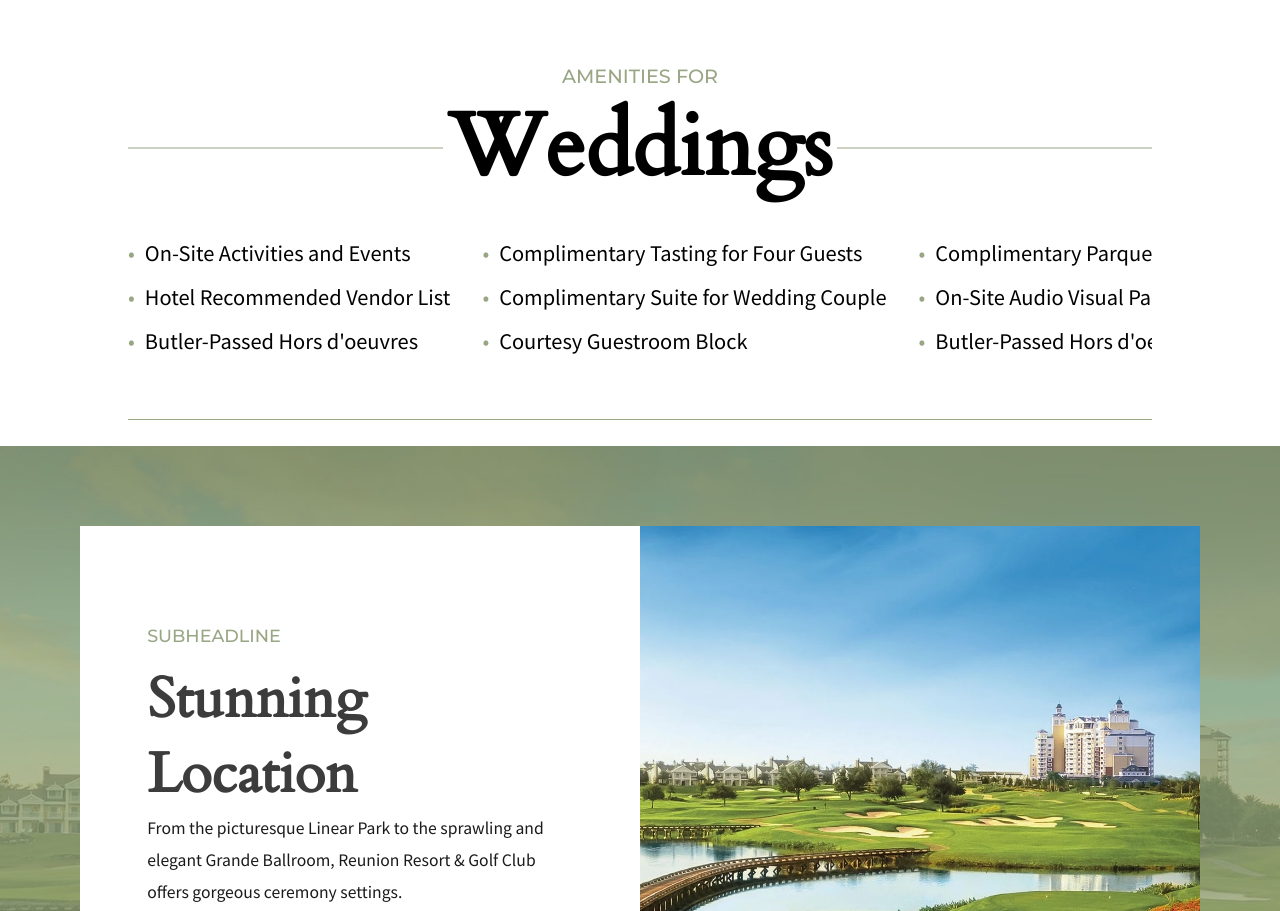
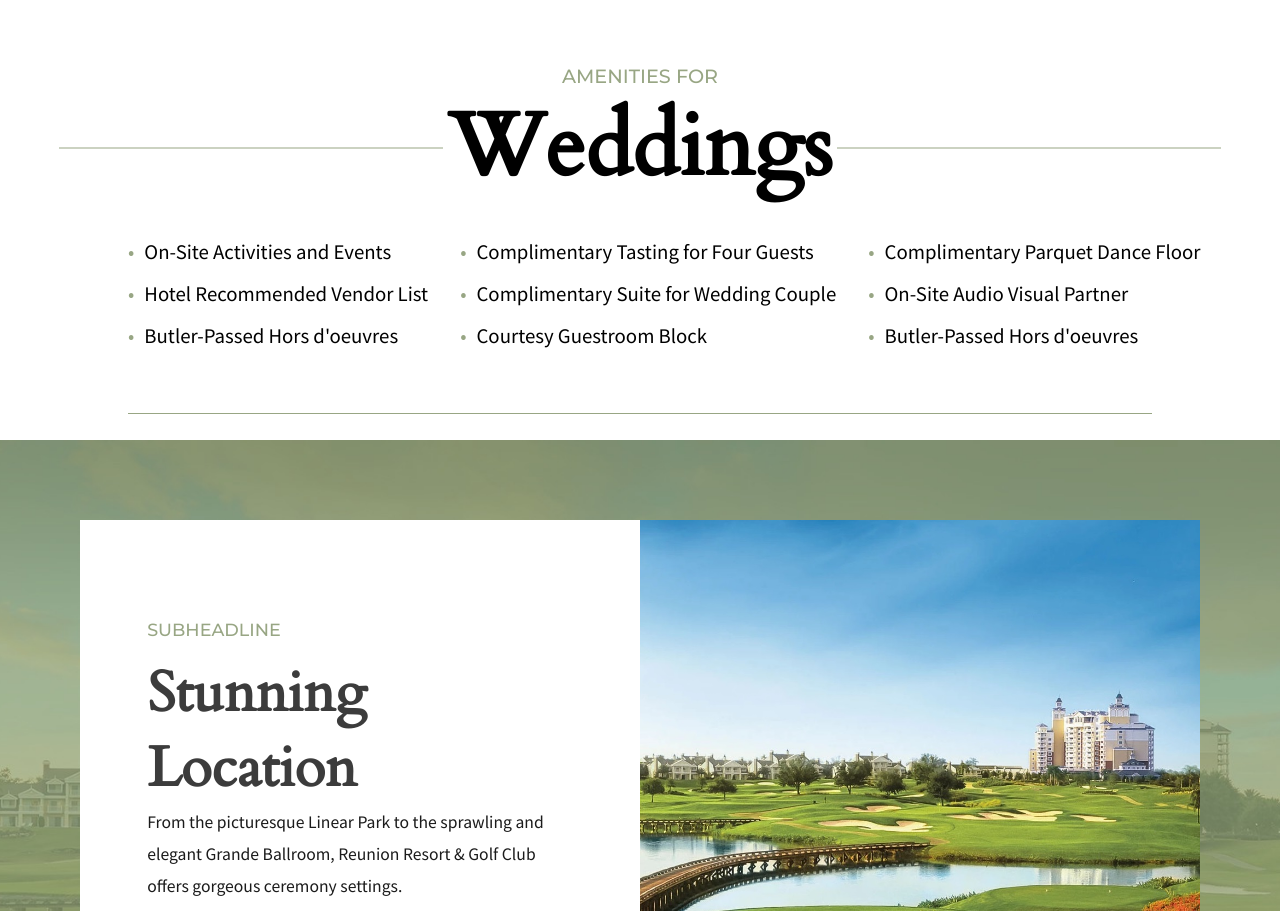
Before and after one commit to Zeligoland/prod-test-tambourine, a plain HTML site: page index.html in a window 1280 px wide. Shown: the top 911 px of the page. Drawn offline with nearby package versions, Linux system fonts and the light colour scheme.

Commit message:
Adjusting style.css

```diff
--- a/script.js
+++ b/script.js
@@ -12,7 +12,7 @@ const cardNumber = document.getElementById('section2__card-number');
 const contentData = [
   {
     title: 'Amazing Cinema',
-    text: 'Lorem ipsum dolor sit amet, consectetur adipiscing elit. Cras sed erat sed nunc ultrices ultrices. Lorem ipsum dolor sit amet, consectetur adipiscing elit.',
+    text: 'Lorem ipsum dolor sit amet, consectetur adipiscing elit. Cras sed erat sed nunc ultrices ultrices.',
     number: '01',
     imageSrc: 'url("./assets/cinema-img.jpg")',
   },
@@ -24,7 +24,7 @@ const contentData = [
   },
   {
     title: 'Uniqualed Rooms',
-    text: 'Lorem ipsum dolor sit amet, consectetur adipiscing elit. Cras sed erat sed nunc ultrices ultrices. Lorem ipsum dolor sit amet, consectetur adipiscing elit.',
+    text: 'Lorem ipsum dolor sit amet, consectetur adipiscing elit. Cras sed erat sed nunc ultrices ultrices.',
     number: '03',
     imageSrc: 'url("./assets/room-img.jpg")',
   },
--- a/style.css
+++ b/style.css
@@ -74,7 +74,7 @@ transform: translateY(-50%);
 
 .section__service-item {
   font-family: 'Source Sans Pro', sans-serif;
-  font-size: 1.4rem;
+  font-size: 1.3rem;
   white-space: nowrap;
   display: flex;
   align-items: center;
@@ -431,10 +431,6 @@ cursor: pointer;
 /* Estilos para pantallas medianas, laptop y tablet grande */
  /*Estilos para pantallas grandes*/
 @media screen and (min-width: 1024px){
-  .section1, .section2, .section3 {
-    overflow-x: hidden;
-  }
-    .section__service-list {
-    grid-template-columns: repeat(3, 1fr);
-  }
+
+
 }
```
